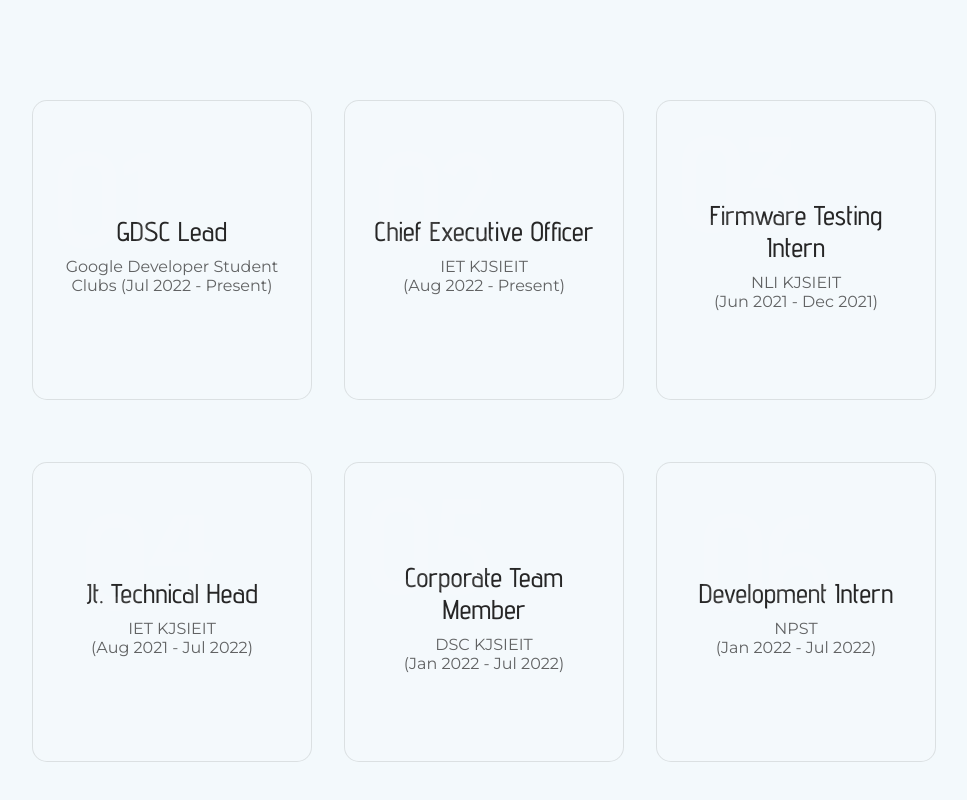
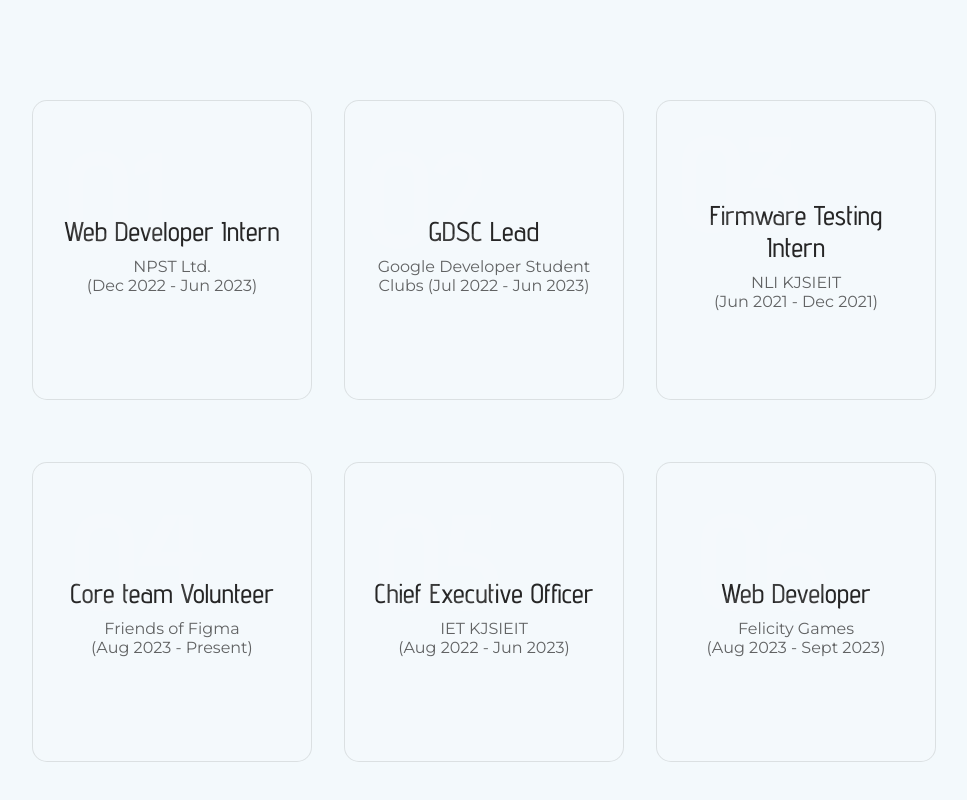
Before and after one commit to Manasvi-Shetty/ManasviShetty, a plain HTML site: page index.html in a window 1280 px wide. Shown: the part 2461-3261 px from the top of the page, without its empty margins (171-1138 px from the left). Drawn offline with nearby package versions, Linux system fonts and the light colour scheme.

Commit message:
new changes

```diff
--- a/css/style.css
+++ b/css/style.css
@@ -802,7 +802,7 @@ a{
   }
 
   .projects__container {
-    grid-template-columns: repeat(2, 312px);
+    grid-template-columns: repeat(3, 312px);
     padding-top: 2rem;
   }
 
--- a/index.html
+++ b/index.html
@@ -133,7 +133,7 @@
                         forward to new experiences.
                     </p>
 
-                    <a href="pdf/Manasvi Shetty Resume.pdf" download="" class="button button--small">My Resume</a>
+
                 </div>
             </div>
         </section>
@@ -164,7 +164,15 @@
                     <button class="button projects__button"> <a href="https://www.behance.net/gallery/174180659/GDSC-WoW-Logo-Redesign-and-Branding" target=”_blank”>View Project</a></button>
                 </article>
 
+                <article class="projects__card">
 
+
+                    <div class="projects__data">
+                        <h3 class="projects__title">Felicity Games Portfolio</h3>
+                    </div>
+
+                    <button class="button projects__button"> <a href="https://felicitygames.com/" target=”_blank”>View Project</a></button>
+                </article>
             </div>
         </section>
 
@@ -237,17 +245,16 @@
                 <div class="card">
                     <div class="content">
                         <h2>01</h2>
-                        <h3>GDSC Lead</h3>
-                        <h4>Google Developer Student Clubs (Jul 2022 - Present)</h4>
-
+                        <h3>Web Developer Intern</h3>
+                        <h4>NPST Ltd.<br> (Dec 2022 - Jun 2023)</h4>
                     </div>
                 </div>
 
                 <div class="card">
                     <div class="content">
                         <h2>02</h2>
-                        <h3>Chief Executive Officer</h3>
-                        <h4>IET KJSIEIT<br> (Aug 2022 - Present)</h4>
+                        <h3>GDSC Lead</h3>
+                        <h4>Google Developer Student Clubs (Jul 2022 - Jun 2023)</h4>
 
                     </div>
                 </div>
@@ -264,8 +271,8 @@
                 <div class="card">
                     <div class="content">
                         <h2>04</h2>
-                        <h3>Jt. Technical Head</h3>
-                        <h4>IET KJSIEIT<br> (Aug 2021 - Jul 2022)</h4>
+                        <h3>Core team Volunteer</h3>
+                        <h4>Friends of Figma<br> (Aug 2023 - Present)</h4>
 
                     </div>
                 </div>
@@ -273,16 +280,16 @@
                 <div class="card">
                     <div class="content">
                         <h2>05</h2>
-                        <h3>Corporate Team Member</h3>
-                        <h4>DSC KJSIEIT<br> (Jan 2022 - Jul 2022)</h4>
+                        <h3>Chief Executive Officer</h3>
+                        <h4>IET KJSIEIT<br>(Aug 2022 - Jun 2023)</h4>
                     </div>
                 </div>
 
                 <div class="card">
                     <div class="content">
                         <h2>06</h2>
-                        <h3> Development Intern</h3>
-                        <h4>NPST<br> (Jan 2022 - Jul 2022)</h4>
+                        <h3> Web Developer</h3>
+                        <h4>Felicity Games<br> (Aug 2023 - Sept 2023)</h4>
 
                     </div>
                 </div>
```
